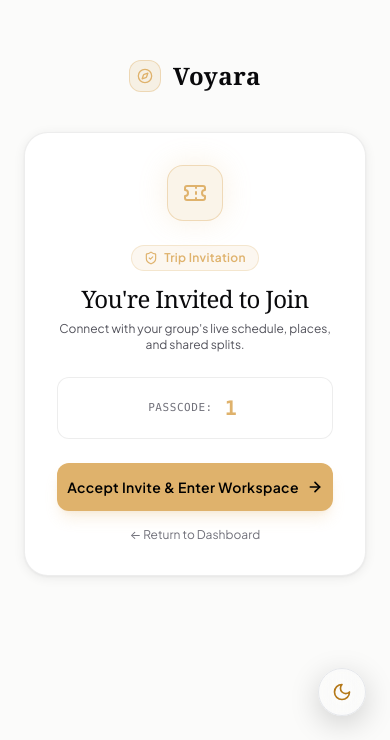
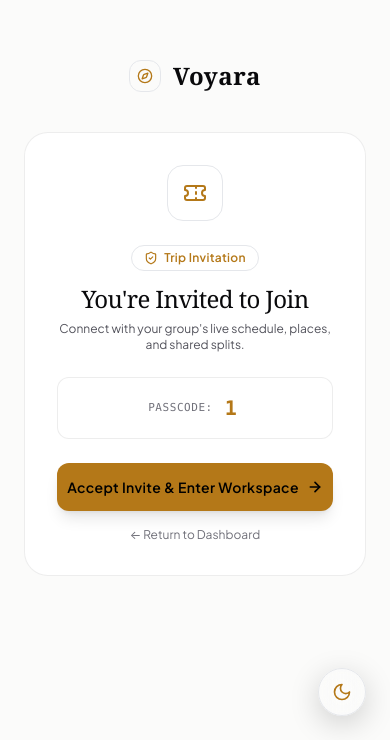
Before and after one commit to Abhishekjain19/CBC019, a Next.js app: page /join/1 in a window 390 px wide. Shown: the part 104-844 px from the top of the page. Built offline with nearby package versions, Linux system fonts and the light colour scheme; a web font is replaced by a local one.

Commit message:
Map shows user's current location, optimised for mobile view, Polished page style using impeccable

```diff
--- a/app/join/[code]/join-code-client.tsx
+++ b/app/join/[code]/join-code-client.tsx
@@ -39,37 +39,37 @@ export default function JoinCodeClient({ code }: { code: string }) {
   };
 
   return (
-    <div className="min-h-screen bg-black text-white flex flex-col items-center justify-center p-6 selection:bg-[#dfb26c]/30">
+    <div className="min-h-screen bg-[var(--background)] text-[var(--foreground)] flex flex-col items-center justify-center p-6 selection:bg-[var(--gold)]/30 transition-colors duration-300">
       <Link
         href="/"
-        className="flex items-center gap-3 font-extrabold text-xl tracking-tight text-white mb-10 page-enter stagger-1 group"
+        className="flex items-center gap-3 font-extrabold text-xl tracking-tight text-[var(--foreground)] mb-10 page-enter stagger-1 group"
       >
-        <div className="w-8 h-8 rounded-xl bg-[#dfb26c]/15 border border-[#dfb26c]/40 flex items-center justify-center text-[#dfb26c] transition-transform group-hover:scale-105">
-          <Compass className="w-4 h-4 text-[#dfb26c]" />
+        <div className="w-8 h-8 rounded-xl bg-[var(--gold)]/15 border border-[var(--gold)]/40 flex items-center justify-center text-[var(--gold)] transition-transform group-hover:scale-105">
+          <Compass className="w-4 h-4 text-[var(--gold)]" />
         </div>
-        <span className="font-serif tracking-wide text-2xl text-white">Voyara</span>
+        <span className="font-serif tracking-wide text-2xl text-[var(--foreground)]">Voyara</span>
       </Link>
 
-      <div className="w-full max-w-md p-8 sm:p-10 rounded-3xl bg-white/[0.03] border border-white/[0.08] backdrop-blur-xl text-center page-enter stagger-2">
-        <div className="w-14 h-14 mx-auto mb-6 rounded-2xl bg-[#dfb26c]/15 border border-[#dfb26c]/40 flex items-center justify-center text-[#dfb26c] shadow-[0_0_30px_rgba(223,178,108,0.2)]">
-          <Ticket className="w-6 h-6 text-[#dfb26c]" />
+      <div className="w-full max-w-md p-8 sm:p-10 rounded-3xl bg-[var(--card)] card-craft-md backdrop-blur-xl text-center page-enter stagger-2 border border-[var(--border-subtle)]">
+        <div className="w-14 h-14 mx-auto mb-6 rounded-2xl bg-[var(--gold)]/15 border border-[var(--gold)]/40 flex items-center justify-center text-[var(--gold)] shadow-[var(--shadow-gold)]">
+          <Ticket className="w-6 h-6 text-[var(--gold)]" />
         </div>
 
-        <div className="inline-flex items-center gap-1.5 px-3 py-1 rounded-full bg-[#dfb26c]/10 border border-[#dfb26c]/25 text-[#dfb26c] text-xs font-semibold tracking-wide mb-3">
+        <div className="inline-flex items-center gap-1.5 px-3 py-1 rounded-full bg-[var(--gold)]/10 border border-[var(--gold)]/25 text-[var(--gold)] text-xs font-semibold tracking-wide mb-3">
           <ShieldCheck className="w-3.5 h-3.5" />
           Trip Invitation
         </div>
 
-        <h1 className="text-2xl sm:text-3xl font-serif text-white tracking-tight">
+        <h1 className="text-2xl sm:text-3xl font-serif text-[var(--foreground)] tracking-tight">
           You&apos;re Invited to Join
         </h1>
-        <p className="text-xs sm:text-sm text-white/50 mt-1.5">
+        <p className="text-xs sm:text-sm text-[var(--text-muted)] mt-1.5">
           Connect with your group&apos;s live schedule, places, and shared splits.
         </p>
 
-        <div className="my-6 p-4 rounded-xl bg-black/60 border border-white/[0.1] flex items-center justify-center gap-3">
-          <span className="text-[11px] text-white/40 uppercase font-mono tracking-wider">PASSCODE:</span>
-          <span className="font-mono text-xl font-bold tracking-[0.25em] text-[#dfb26c]">
+        <div className="my-6 p-4 rounded-xl bg-[var(--surface-1)] border border-[var(--border-subtle)] flex items-center justify-center gap-3">
+          <span className="text-[11px] text-[var(--text-subtle)] uppercase font-mono tracking-wider">PASSCODE:</span>
+          <span className="font-mono text-xl font-bold tracking-[0.25em] text-[var(--gold)]">
             {cleanCode}
           </span>
         </div>
@@ -84,7 +84,7 @@ export default function JoinCodeClient({ code }: { code: string }) {
           type="button"
           onClick={handleJoin}
           disabled={isJoining}
-          className="btn-press w-full py-3.5 rounded-xl bg-[#dfb26c] text-black font-semibold text-sm tracking-wide shadow-lg shadow-[#dfb26c]/20 hover:brightness-105 active:scale-95 transition-all flex items-center justify-center gap-2 mb-4"
+          className="btn-press w-full py-3.5 rounded-xl bg-[var(--gold)] text-black font-semibold text-sm tracking-wide shadow-lg shadow-[var(--gold)]/20 hover:brightness-105 active:scale-95 transition-all flex items-center justify-center gap-2 mb-4"
         >
           {isJoining ? (
             <>
@@ -101,7 +101,7 @@ export default function JoinCodeClient({ code }: { code: string }) {
 
         <Link
           href="/dashboard"
-          className="text-xs text-white/40 hover:text-white/70 transition flex items-center justify-center gap-1"
+          className="text-xs text-[var(--text-subtle)] hover:text-[var(--text-muted)] transition flex items-center justify-center gap-1"
         >
           ← Return to Dashboard
         </Link>
--- a/app/trips/[id]/trip-workspace-client.tsx
+++ b/app/trips/[id]/trip-workspace-client.tsx
@@ -1588,8 +1588,8 @@ export default function TripWorkspaceClient({ tripId }: { tripId: string }) {
 
             {/* Days Tabs & Sub-Itineraries */}
             <div className="space-y-3 pb-1">
-              <div className="flex items-center justify-between gap-2 shadow-craft-sm border-none">
-                <div className="flex gap-2">
+              <div className="flex flex-col sm:flex-row sm:items-center justify-between gap-2 shadow-craft-sm border-none w-full">
+                <div className="flex gap-2 overflow-x-auto w-full pb-1 scrollbar-hide">
                   {tripDays.map((d) => {
                     const count = stops.filter((s) => s.dayIndex === d).length;
                     const isSelected = selectedDay === d;
@@ -1704,7 +1704,7 @@ export default function TripWorkspaceClient({ tripId }: { tripId: string }) {
             <div className={`grid grid-cols-1 ${showMap ? "lg:grid-cols-12" : ""} gap-6 items-start`}>
               {/* Left Column: Sticky Interactive Map Route */}
               {showMap && (
-                <div className="lg:col-span-5 xl:col-span-5 lg:sticky lg:top-24 space-y-4 order-last lg:order-first">
+                <div className="lg:col-span-5 xl:col-span-5 lg:sticky lg:top-24 space-y-4 order-first">
                   <div className="p-4 rounded-2xl bg-[var(--card)] card-craft border-none">
                     <div className="flex items-center justify-between mb-3 text-xs">
                       <div className="flex items-center gap-2">
@@ -1732,7 +1732,7 @@ export default function TripWorkspaceClient({ tripId }: { tripId: string }) {
                       subItineraryTitle={activeSubItinerary?.title}
                       onClearSubItinerary={() => setActiveSubItineraryId(null)}
                       userInitialCoords={userLocation ? [userLocation.lng, userLocation.lat] : undefined}
-                      className="w-full h-[460px] lg:h-[calc(100vh-220px)] min-h-[420px] max-h-[720px] rounded-xl overflow-hidden shadow-craft-md border-none"
+                      className="w-full h-[300px] sm:h-[460px] lg:h-[calc(100vh-220px)] min-h-[300px] sm:min-h-[420px] max-h-[720px] rounded-xl overflow-hidden shadow-craft-md border-none"
                     />
                   </div>
                 </div>
--- a/src/components/theme-toggle.tsx
+++ b/src/components/theme-toggle.tsx
@@ -1,6 +1,7 @@
 "use client";
 
 import { useEffect, useState } from "react";
+import { usePathname } from "next/navigation";
 import { Sun, Moon } from "lucide-react";
 
 export function ThemeToggle({
@@ -12,6 +13,7 @@ export function ThemeToggle({
 }) {
   const [theme, setTheme] = useState<"dark" | "light">("dark");
   const [mounted, setMounted] = useState(false);
+  const pathname = usePathname();
 
   useEffect(() => {
     setMounted(true);
@@ -34,7 +36,7 @@ export function ThemeToggle({
     document.documentElement.setAttribute("data-theme", next);
   };
 
-  if (!mounted) {
+  if (!mounted || pathname === "/") {
     return null;
   }
 
--- a/src/components/trip-map.tsx
+++ b/src/components/trip-map.tsx
@@ -127,7 +127,7 @@ export default function TripMap({
   const [activePoiCategory, setActivePoiCategory] = useState<"none" | "restaurant" | "hotel" | "store" | "medical" | "all">("none");
 
   // Live Navigation State
-  const [isLiveNav, setIsLiveNav] = useState(false);
+  const [isLiveNav, setIsLiveNav] = useState(true);
   const [userCoords, setUserCoords] = useState<[number, number] | null>(null);
   const [geoError, setGeoError] = useState<string | null>(null);
   const [navMode, setNavMode] = useState<"driving" | "walking" | "cycling">("driving");
```
Also changed, not shown: app/trips/new/create-trip-client.tsx (+13 -13 lines).
